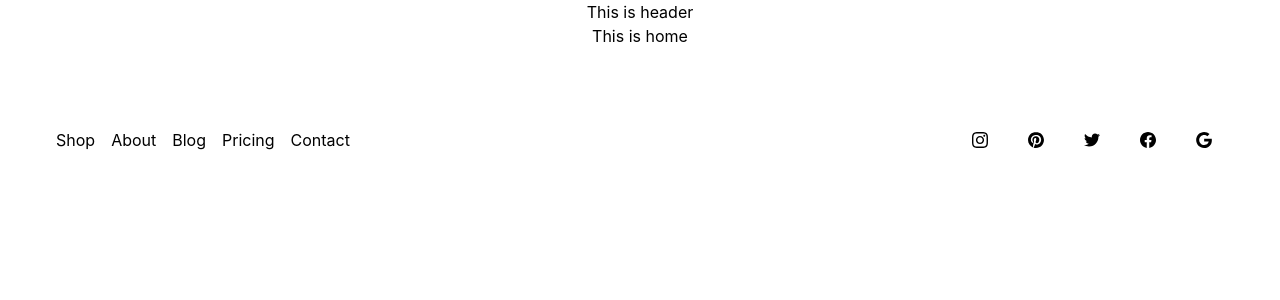
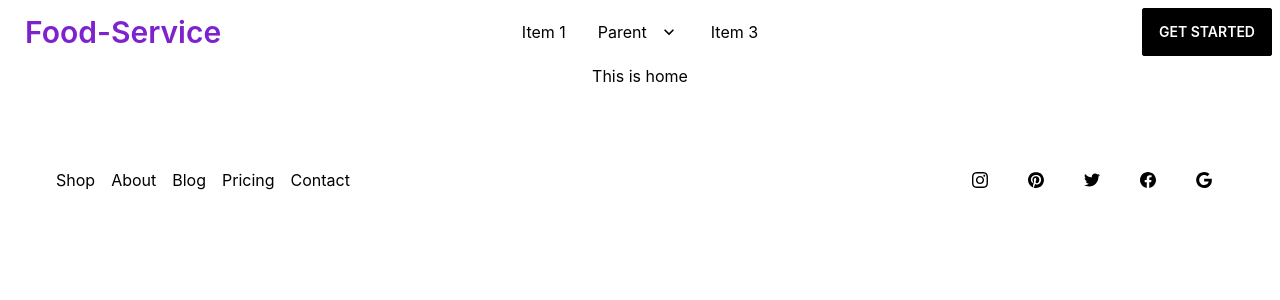
Before and after one commit to tanvirrifat1/assignment-11-client, a React (Create React App) app: page / in a window 1280 px wide. Shown: the top 300 px of the page. Built offline with nearby package versions, Linux system fonts and the light colour scheme.

Commit message:
footer added

```diff
--- a/src/Pages/Shared/Header/Header.js
+++ b/src/Pages/Shared/Header/Header.js
@@ -3,7 +3,49 @@
 const Header = () => {
     return (
         <div>
-            <h2>This is header</h2>
+            <div className="navbar bg-base-100">
+                <div className="navbar-start">
+                    <div className="dropdown">
+                        <label tabIndex={0} className="btn btn-ghost lg:hidden">
+                            <svg xmlns="http://www.w3.org/2000/svg" className="h-5 w-5" fill="none" viewBox="0 0 24 24" stroke="currentColor"><path strokeLinecap="round" strokeLinejoin="round" strokeWidth="2" d="M4 6h16M4 12h8m-8 6h16" /></svg>
+                        </label>
+                        <ul tabIndex={0} className="menu menu-compact dropdown-content mt-3 p-2 shadow bg-base-100 rounded-box w-52">
+                            <li><a>Item 1</a></li>
+                            <li tabIndex={0}>
+                                <a className="justify-between">
+                                    Parent
+                                    <svg className="fill-current" xmlns="http://www.w3.org/2000/svg" width="24" height="24" viewBox="0 0 24 24"><path d="M8.59,16.58L13.17,12L8.59,7.41L10,6L16,12L10,18L8.59,16.58Z" /></svg>
+                                </a>
+                                <ul className="p-2">
+                                    <li><a>Submenu 1</a></li>
+                                    <li><a>Submenu 2</a></li>
+                                </ul>
+                            </li>
+                            <li><a>Item 3</a></li>
+                        </ul>
+                    </div>
+                    <a className="btn btn-ghost normal-case text-3xl text-purple-700">Food-Service</a>
+                </div>
+                <div className="navbar-center hidden lg:flex">
+                    <ul className="menu menu-horizontal p-0">
+                        <li><a>Item 1</a></li>
+                        <li tabIndex={0}>
+                            <a>
+                                Parent
+                                <svg className="fill-current" xmlns="http://www.w3.org/2000/svg" width="20" height="20" viewBox="0 0 24 24"><path d="M7.41,8.58L12,13.17L16.59,8.58L18,10L12,16L6,10L7.41,8.58Z" /></svg>
+                            </a>
+                            <ul className="p-2">
+                                <li><a>Submenu 1</a></li>
+                                <li><a>Submenu 2</a></li>
+                            </ul>
+                        </li>
+                        <li><a>Item 3</a></li>
+                    </ul>
+                </div>
+                <div className="navbar-end">
+                    <a className="btn">Get started</a>
+                </div>
+            </div>
         </div>
     );
 };
```
